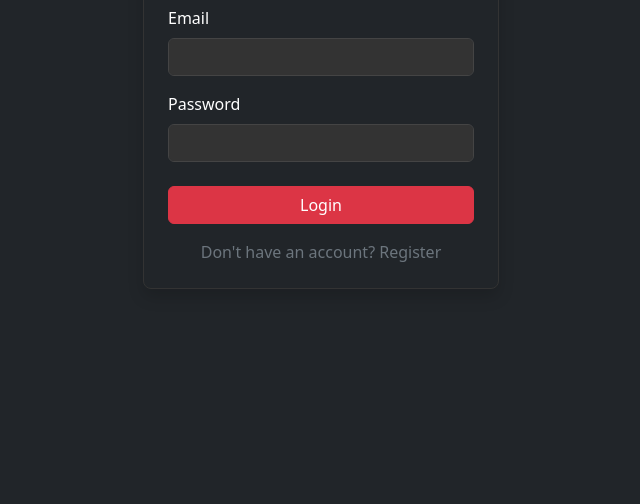
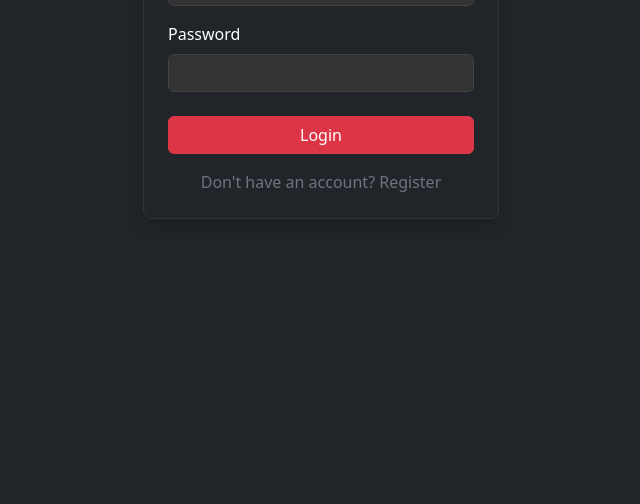
Before and after one commit to zeyadwaled25/MovieFlix, a plain HTML site: page login.html in a window 1280 px wide. Shown: the part 366-870 px from the top of the page, without its empty margins (319-959 px from the left). After the commit the page ends 800 px from the top, so only its background shows below. Drawn offline with Linux system fonts and the light colour scheme.

Commit message:
solve padding problem

```diff
--- a/css/style.css
+++ b/css/style.css
@@ -1,4 +1,4 @@
-body {
+body#home {
   padding-top: 70px;
 }
 
```
